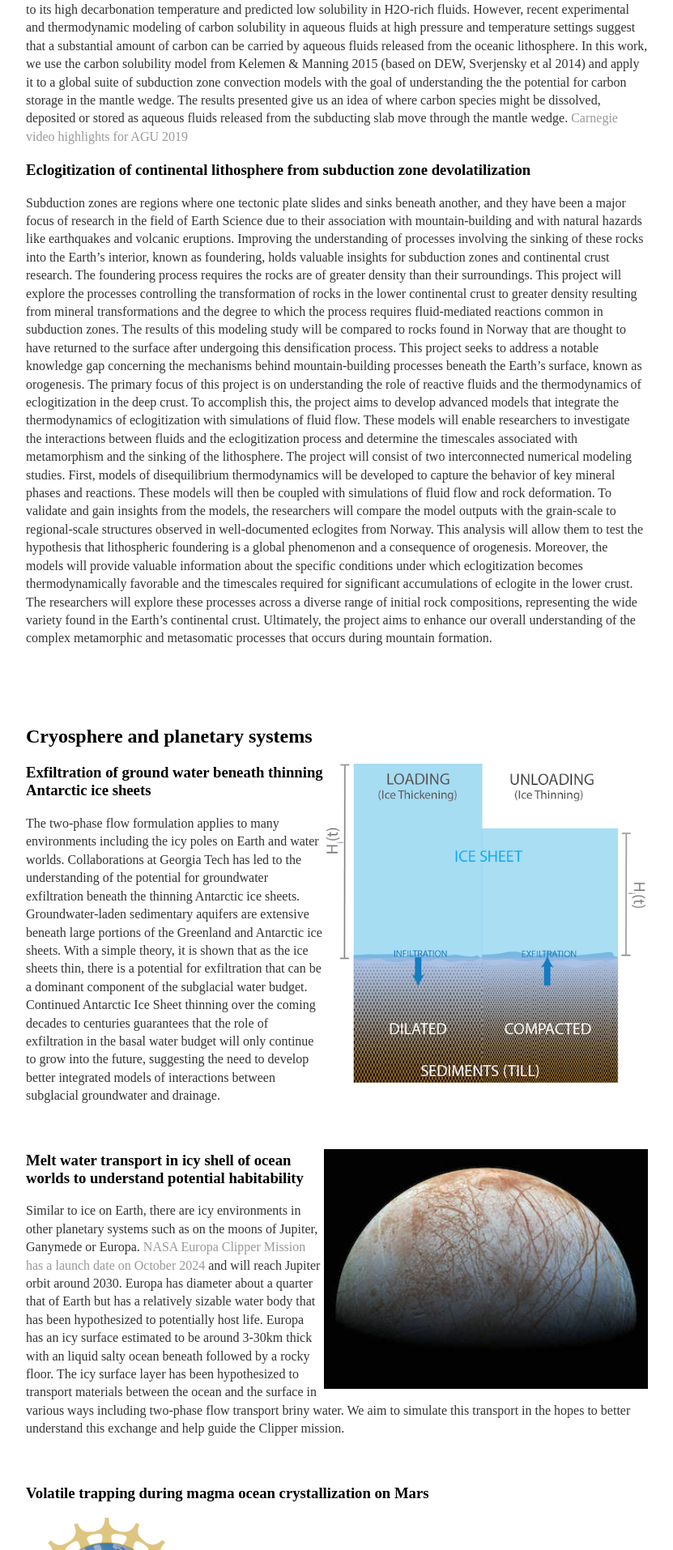
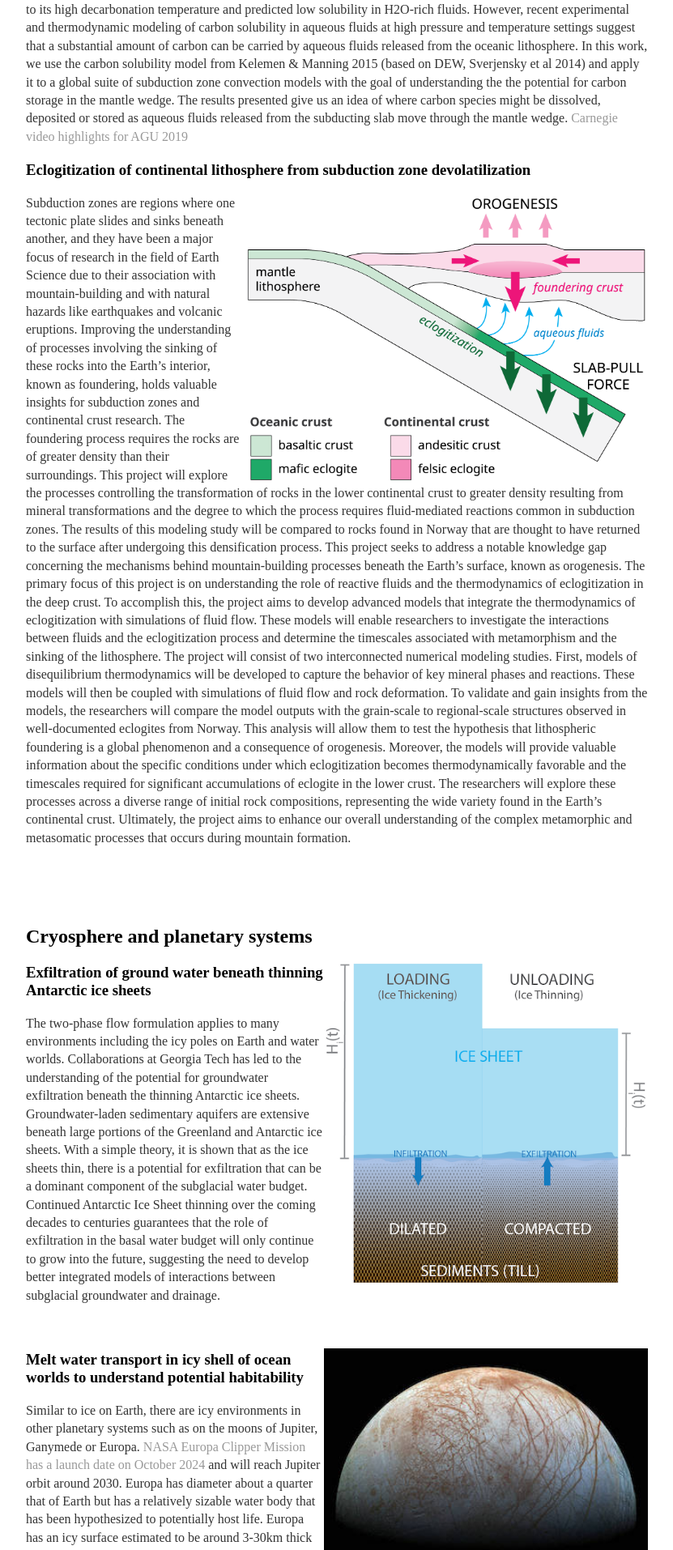
Before and after one commit to joycesim/joycesim.github.io, a Jekyll site: the page built from research/index.md, in a window 1280 px wide. Shown: the part 3090-5004 px from the top of the page at 81% size, without its empty margins (224-1055 px from the left). Built offline with Jekyll 4.4.1, drawn with Linux system fonts in a browser that asks for light colours.

Commit message:
Update index.md

```diff
--- a/research/index.md
+++ b/research/index.md
@@ -51,6 +51,8 @@ In the deep carbon cycle, the largest contributor of CO2 to the atmosphere are b
 [Carnegie video highlights for AGU 2019](https://www.youtube.com/watch?v=EU2N0_0KZz8&feature=emb_logo)
 
 ### Eclogitization of continental lithosphere from subduction zone devolatilization
+<img align="right" src="/image/f01.png" alt="Subduction fluid flux to the overlying lower crust" width="500"/>
+
 Subduction zones are regions where one tectonic plate slides and sinks beneath another, and they have been a major focus of research in the field of Earth Science due to their association with mountain-building and with natural hazards like earthquakes and volcanic eruptions.
 Improving the understanding of processes involving the sinking of these rocks into the Earth's interior, known as foundering, holds valuable insights for subduction zones and continental crust research.
 The foundering process requires the rocks are of greater density than their surroundings.
```
